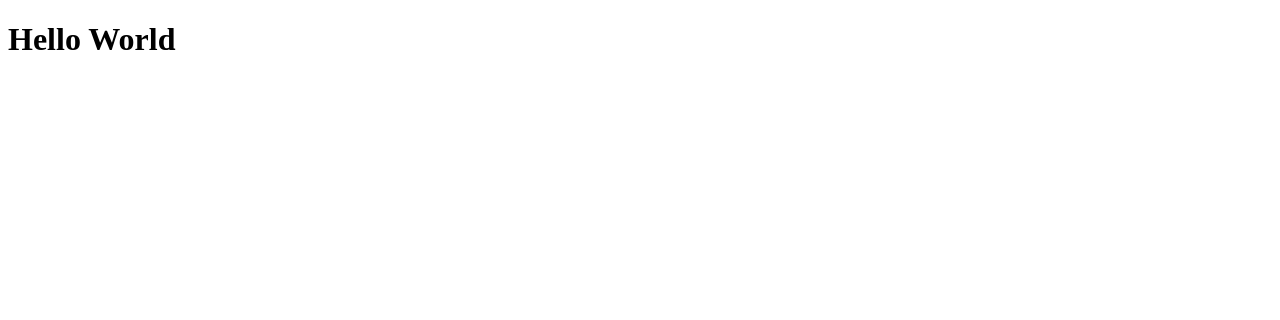
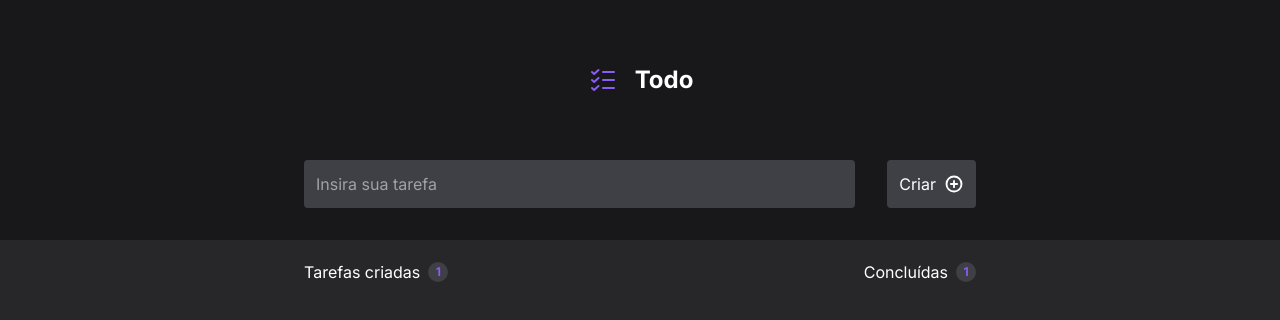
Before and after one commit to joaovictor09/Todo-App-React, a React (Vite) app: page / in a window 1280 px wide. Shown: the top 320 px of the page. Built offline with nearby package versions, Linux system fonts and the light colour scheme.

Commit message:
Basic todo functionality

```diff
--- a/index.html
+++ b/index.html
@@ -1,10 +1,15 @@
 <!DOCTYPE html>
 <html lang="en">
   <head>
+    <link rel="preconnect" href="https://fonts.googleapis.com">
+    <link rel="preconnect" href="https://fonts.gstatic.com" crossorigin>
+
     <meta charset="UTF-8" />
     <link rel="icon" type="image/svg+xml" href="/vite.svg" />
     <meta name="viewport" content="width=device-width, initial-scale=1.0" />
-    <title>Vite + React + TS</title>
+    <title>Todo App</title>
+
+    <link href="https://fonts.googleapis.com/css2?family=Inter:wght@400;500;700&display=swap" rel="stylesheet">
   </head>
   <body>
     <div id="root"></div>
--- a/package.json
+++ b/package.json
@@ -9,6 +9,8 @@
     "preview": "vite preview"
   },
   "dependencies": {
+    "@radix-ui/react-checkbox": "^1.0.1",
+    "phosphor-react": "^1.4.1",
     "react": "^18.2.0",
     "react-dom": "^18.2.0"
   },
@@ -16,6 +18,9 @@
     "@types/react": "^18.0.26",
     "@types/react-dom": "^18.0.9",
     "@vitejs/plugin-react": "^3.0.0",
+    "autoprefixer": "^10.4.13",
+    "postcss": "^8.4.20",
+    "tailwindcss": "^3.2.4",
     "typescript": "^4.9.3",
     "vite": "^4.0.0"
   }
--- /dev/null
+++ b/postcss.config.cjs
@@ -0,0 +1,6 @@
+module.exports = {
+  plugins: {
+    tailwindcss: {},
+    autoprefixer: {},
+  },
+}
--- a/src/App.tsx
+++ b/src/App.tsx
@@ -1,5 +1,102 @@
+import { ListChecks, PlusCircle, Trash, Check } from "phosphor-react"
+
+import * as Checkbox from "@radix-ui/react-checkbox"
+import { TaskCard } from "./Components/TaskCard"
+import { useState } from "react"
+
+interface TasksProps {
+  title: string,
+  completed: boolean,
+  date: number
+}
+
 export function App() {
+
+  const [test, setTest] = useState<string[]>([]);
+  const [tasks, setTasks] = useState<TasksProps[]>([])
+  const [taskTitle, setTaskTitle] = useState("")
+
+  function addTaskHandle(){
+    if (taskTitle.length >= 3){
+      const actualDate = Date.now();
+      setTasks([...tasks, {title: taskTitle, completed:false, date:actualDate}])
+      setTaskTitle("");
+    } else{
+      alert("Insira uma tarefa com mais de 3 dígitos")
+    }
+  }
+
+  function deleteTaskHandle(date:number){
+    setTasks(tasks.filter(task => task.date !== date));
+    return
+  }
+
   return (
-    <h1>Hello World</h1>
+    <div className="w-full h-screen flex flex-col items-center bg-zinc-900">
+      <div className="flex items-center py-16 gap-4">
+        <ListChecks size="32" className="text-violet-500"/>
+        <h1 className="text-2xl font-bold text-white">Todo</h1>
+      </div>
+
+      <div className="max-w-2xl w-full flex gap-8">
+        <input
+          type="text"
+          onChange={e => setTaskTitle(e.target.value)}
+          value={taskTitle}
+          minLength={4}
+          className="w-full p-3 bg-zinc-700 rounded placeholder:text-zinc-400 text-white outline-none focus:border border-zinc-400"
+          placeholder="Insira sua tarefa"
+        />
+        <button
+          className="flex items-center gap-2 p-3 bg-zinc-700 rounded text-white hover:bg-zinc-600 transition"
+          onClick={addTaskHandle}
+        >
+          Criar
+          <PlusCircle size="20" weight="bold"/>
+        </button>
+      </div>
+
+      <div className="w-full h-full bg-zinc-800 mt-8 flex flex-col items-center py-5">
+        <div className="max-w-2xl w-full flex flex-col items-center">
+
+          {/* Task Status */}
+
+          <div className="w-full flex justify-between">
+            <div className="flex items-center gap-2">
+              <span className="text-white">
+                Tarefas criadas
+              </span>
+              <div className="flex rounded-[100%] bg-zinc-700 h-5 w-5 text-xs items-center justify-center">
+                <span className="text-violet-500 font-bold">
+                  1
+                </span>
+              </div>
+            </div>
+            <div className="flex items-center gap-2">
+              <span className="text-white">
+                Concluídas
+              </span>
+              <div className="flex rounded-[100%] bg-zinc-700 h-5 w-5 text-xs items-center justify-center">
+                <span className="text-violet-500 font-bold">
+                  1
+                </span>
+              </div>
+            </div>
+          </div>
+
+          { /* Task Cards */ }
+
+          <div className="w-full flex flex-col mt-5 gap-2">
+
+            {tasks.map(task => <TaskCard key={task.date} completed={task.completed} date={task.date} title={task.title} deleteTask={deleteTaskHandle}/>)}
+
+          </div>
+
+          <div>
+
+          </div>
+        </div>
+      </div>
+    </div>
   )
 }
--- /dev/null
+++ b/src/Components/TaskCard.tsx
@@ -0,0 +1,42 @@
+import { Trash, Check } from "phosphor-react"
+
+import * as Checkbox from "@radix-ui/react-checkbox"
+import { useState } from "react"
+
+interface TaskCardProps {
+  title: string,
+  completed: boolean,
+  date: number,
+  deleteTask: (date: number) => void,
+}
+
+export function TaskCard(props: TaskCardProps){
+
+  const [completed, setCompleted] = useState(props.completed)
+
+  return(
+    <div className="w-full flex items-center justify-between bg-zinc-700 p-2 rounded">
+      <div className="flex items-center gap-2">
+        <Checkbox.Root
+          className="border-2 w-6 h-6 border-violet-500 rounded-full flex items-center justify-center"
+          onCheckedChange={(checked: boolean) => checked === true ? setCompleted(true) : setCompleted(false)}
+          checked={completed}
+        >
+          <Checkbox.Indicator>
+            <Check className="text-violet-500 " weight="bold"/>
+          </Checkbox.Indicator>
+        </Checkbox.Root>
+        <span
+          className={`text-sm font-normal text-white ${completed ? 'text-zinc-400 line-through' : ''}`}
+        >
+          {props.title}
+        </span>
+      </div>
+      <button
+        onClick={() => props.deleteTask(props.date)}
+      >
+        <Trash size={24} className="text-zinc-400"/>
+      </button>
+    </div>
+  )
+}
--- a/src/main.tsx
+++ b/src/main.tsx
@@ -1,6 +1,9 @@
 import React from 'react'
 import ReactDOM from 'react-dom/client'
+
 import { App } from './App'
+
+import "./styles/global.css"
 
 ReactDOM.createRoot(document.getElementById('root') as HTMLElement).render(
   <React.StrictMode>
--- /dev/null
+++ b/src/styles/global.css
@@ -0,0 +1,3 @@
+@tailwind base;
+@tailwind components;
+@tailwind utilities;
--- /dev/null
+++ b/tailwind.config.cjs
@@ -0,0 +1,14 @@
+/** @type {import('tailwindcss').Config} */
+module.exports = {
+  content: [
+    "./src/**/*.tsx"
+  ],
+  theme: {
+    extend: {
+      fontFamily: {
+        "sans": ['Inter', 'sans-serif']
+      }
+    },
+  },
+  plugins: [],
+}
```
Also changed, not shown: 1 other file (tests, documents, lock files or other folders).
